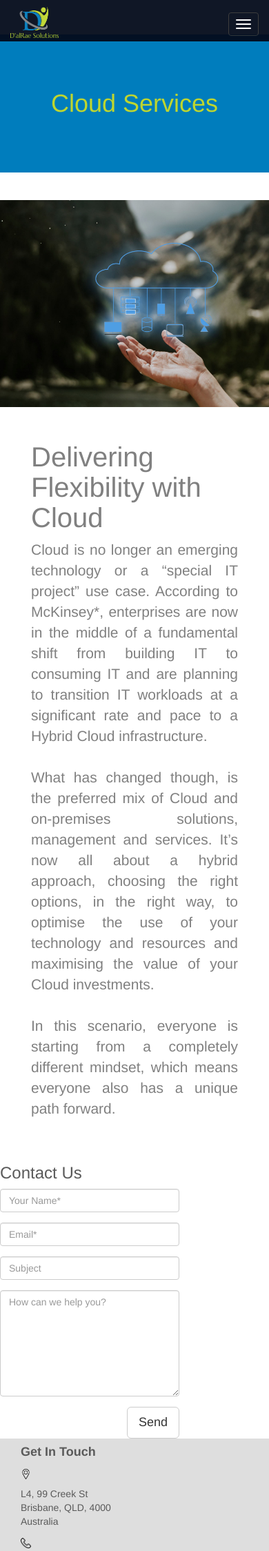
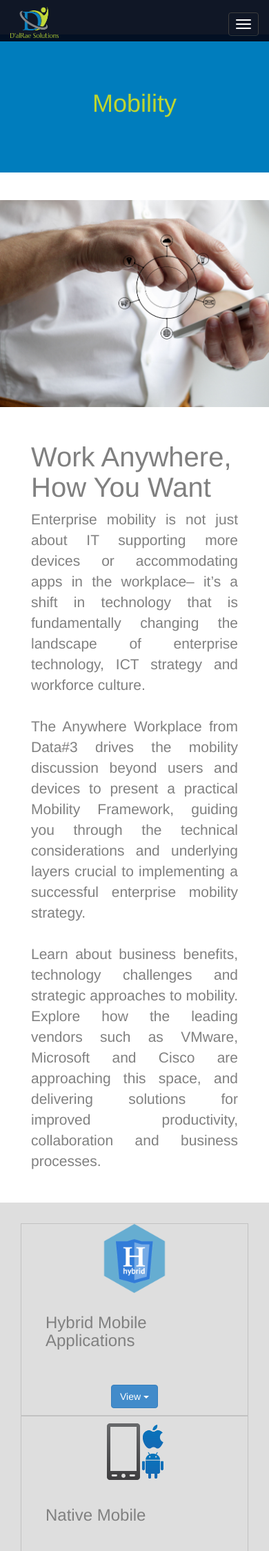
Before and after one commit to timhobbs4/Website, a PHP site: page /mobile.html in a window 390 px wide. Shown: the top 2248 px of the page at 69% size. Run offline with PHP 8.4, Linux system fonts and the light colour scheme; some libraries are stand-ins or nearby versions.

Commit message:
Mobility Page Updates
Added new icons to the mobility page

```diff
--- a/css/about.css
+++ b/css/about.css
@@ -57,7 +57,7 @@
         background-size: cover;
     }
 
-/* Parallax for the consulting Page */
+/* Parallax for the Cloud Page */
 .parallaxCloud {
         /* The image used */
         background-image: url("../images/cloud computing.jpg");
@@ -69,6 +69,22 @@
         /* Create the parallax scrolling effect */
         background-attachment: fixed;
         background-position: 0% 170%;
+        background-repeat: no-repeat;
+        background-size: cover;
+    }
+
+/* Parallax for the Mobility Page */
+.parallaxMobility {
+        /* The image used */
+        background-image: url("../images/Enterprise Mobility.jpg");
+
+        /* Set a specific height */
+        min-height: 300px;
+
+
+        /* Create the parallax scrolling effect */
+        background-attachment: fixed;
+        background-position: 0% 80%;
         background-repeat: no-repeat;
         background-size: cover;
     }
--- a/mobile.html
+++ b/mobile.html
@@ -5,7 +5,7 @@
     <meta charset="utf-8">
     <meta http-equiv="X-UA-Compatible" content="IE=edge">
     <meta name="viewport" content="width=device-width, initial-scale=1">
-    <title>Solutions</title>
+    <title>Mobility</title>
     <!-- Bootstrap -->
     <link href="css/bootstrap.min.css" rel="stylesheet">
     <!-- Custom styles for this template -->
@@ -103,24 +103,111 @@
         <div class="container" style="width: 100%;">
         <div class="row">
             <div class="col-lg-12 col-xs-12 text-box text-center" id="services_heading">
-                <h1>Cloud Services</h1>
+                <h1>Mobility</h1>
             </div>
         </div>
     </div>
-        <div class="parallaxCloud"></div>
+        <div class="parallaxMobility"></div>
 
         <!-- /.Heading Container -->
     <div class="jumbotron">
         <div class="container">
-            <h1 class="display-1" style="text-align: left;">Delivering Flexibility with Cloud</h1>
+            <h1 class="display-1" style="text-align: left;">Work Anywhere, How You Want</h1>
             <p style="flex-wrap: all; text-align: justify;">
-                Cloud is no longer an emerging technology or a “special IT project” use case.  According to McKinsey*, enterprises are now in the middle of a fundamental shift from building IT to consuming IT and are planning to transition IT workloads at a significant rate and pace to a Hybrid Cloud infrastructure. <br><br>
-                What has changed though, is the preferred mix of Cloud and on-premises solutions, management and services. It’s now all about a hybrid approach, choosing the right options, in the right way, to optimise the use of your technology and resources and maximising the value of your Cloud investments.<br><br>
-                In this scenario, everyone is starting from a completely different mindset, which means everyone also has a unique path forward.
+                Enterprise mobility is not just about IT supporting more devices or accommodating apps in the workplace– it’s a shift in technology that is fundamentally changing the landscape of enterprise technology, ICT strategy and workforce culture.<br><br>
+                The Anywhere Workplace from Data#3 drives the mobility discussion beyond users and devices to present a practical Mobility Framework, guiding you through the technical considerations and underlying layers crucial to implementing a successful enterprise mobility strategy.<br><br>
+                Learn about business benefits, technology challenges and strategic approaches to mobility. Explore how the leading vendors such as VMware, Microsoft and Cisco are approaching this space, and delivering solutions for improved productivity, collaboration and business processes.
             </p>
         </div>
     </div>
+    <!-- Collapsable headings for the different sections -->
+    <div class="jumbotron" id="accordionJumbotron">
+        <div class="container">
+            <div class="accordion" id="mobilityAccordion">
+                <div class="row" id="accordionRow">
+                    <div class="card">
+                        <div class="col-md-1"><img src="images/icons/hybrid-app.png" style="max-height: 100px;"></div>
+                            <div class="col-md-10">
+                                <h3 id="accordionHeader">Hybrid Mobile Applications</h3>
+                            </div>
+                        <div class="col">
+                            <div class="card-header" id="hybridHeading">
+                                <h5>
+                                <button class="btn btn-primary" type="button" data-toggle="collapse" data-target="#hybridCollapseBody" aria-expanded="false" aria-controls="hybridCollapseBody" id="accordionButton">
+                                View <span class="caret"></span>
+                                </button>
+                                </h5>
+                            </div>
+                        </div>
+                        <div id="hybridCollapseBody" class="collapse" aria-labelledby="hybridHeading" data-parent="#mobilityAccordion">
+                            <div class="card-body">
+                                <div class="col-md-10" style="text-align: left; margin-bottom: 20px">
+                                    <b>Designed with the future state in mind</b><br>
+                                    We design applications with the S/4 HANA journey in mind. Any application that is available in the S/4 space will be used as a UI template to support smaller Change Management later.<br>
 
+                                </div>
+                            </div>
+                        </div>
+                    </div>
+                </div>
+
+                <!-- second card of accordion -->
+                 <div class="row" id="accordionRow">
+                    <div class="card">
+                        <div class="col-md-1"><img src="images/icons/native icon.png" style="max-height: 100px; "></div>
+                            <div class="col-md-10">
+                                <h3 id="accordionHeader">Native Mobile</h3>
+                            </div>
+                        <div class="col">
+                            <div class="card-header" id="appsDevHeading">
+                                <h5>
+                                <button class="btn btn-primary" type="button" data-toggle="collapse" data-target="#appsDevCollapseBody" aria-expanded="false" aria-controls="appsDevCollapseBody" id="accordionButton">
+                                View <span class="caret"></span>
+                                </button>
+                                </h5>
+                            </div>
+                        </div>
+                        <div id="appsDevCollapseBody" class="collapse" aria-labelledby="appsDevHeading" data-parent="#mobilityAccordion">
+                            <div class="card-body">
+                                <div class="col-md-10" style="text-align: left; margin-bottom: 20px">
+                                    <span><b>Enable agility</b></span><br>
+                                    As applications becomes increasingly complex, so do changes. We’ll assess your current Fiori application development patterns and align to current best-practice Fiori development. We’ll work with you to ensure that applications are correctly broken down to a number of small parts to allow increased agility when implementing further changes to business processes.<br>
+                                    We'll provide resources who have both Best Practice Applications knowledge and experience from some of the biggest Global Fiori Implementations, along with vastly experienced resources in implementing real-time SAP Retail store-based solutions in some of Australasia's biggest Retailers.
+                                </div>
+                            </div>
+                        </div>
+                    </div>
+                </div>
+                <!-- third card of accordion -->
+                 <div class="row" id="accordionRow">
+                    <div class="card">
+                        <div class="col-md-1"><img src="images/icons/web app icon.png" style="max-height: 95px;"></div>
+                            <div class="col-md-10">
+                                <h3 id="accordionHeader">Web Based Mobile Applications</h3>
+                            </div>
+                        <div class="col">
+                            <div class="card-header" id="pmHeading">
+                                <h5>
+                                <button class="btn btn-primary" type="button" data-toggle="collapse" data-target="#pmCollapseBody" aria-expanded="false" aria-controls="pmCollapseBody" id="accordionButton">
+                                View <span class="caret"></span>
+                                </button>
+                                </h5>
+                            </div>
+                        </div>
+                        <div id="pmCollapseBody" class="collapse" aria-labelledby="pmHeading" data-parent="#mobilityAccordion">
+                            <div class="card-body">
+                                <div class="col-md-10" style="text-align: left; margin-bottom: 20px">
+                                    <span><b>A holistic approach to deliver</b></span><br>
+                                    We embrace a collaborative approach to meet your business needs. That means we’ll work with you to get your input about business goals, special concerns, and how you envision your business in the future. We’ll take that input and turn it into a capable, cost-effective system that can grow with you.
+                                </div>
+                            </div>
+                        </div>
+                    </div>
+                </div>
+            </div>
+        </div>
+    </div>
+    <!-- /.Collapsible Headings -->
         <!-- Feedback form container -->
     <div class="container" id="contactContainer">
         <div class="row">
```
Also changed, not shown: images/Enterprise Mobility.jpg (added), images/icons/hybrid-app.png (added), images/icons/native icon.png (added), images/icons/web app icon.png (added), 1 other file.
